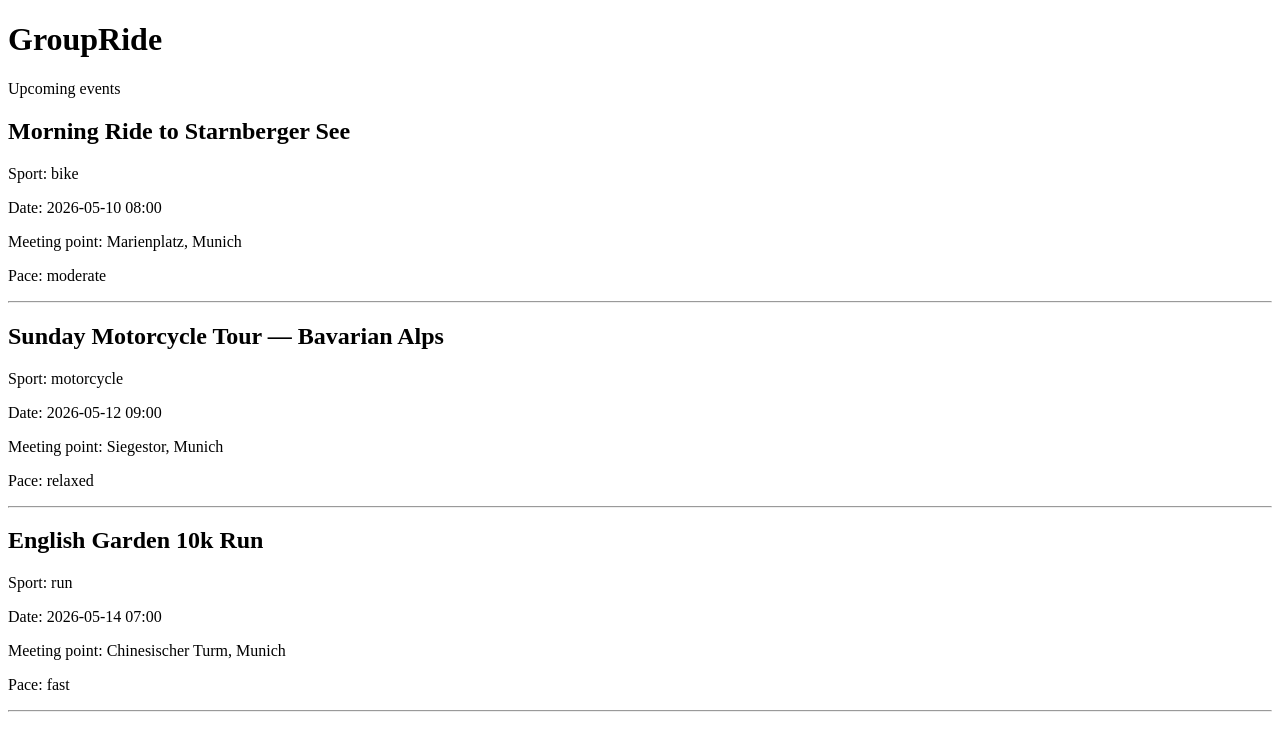
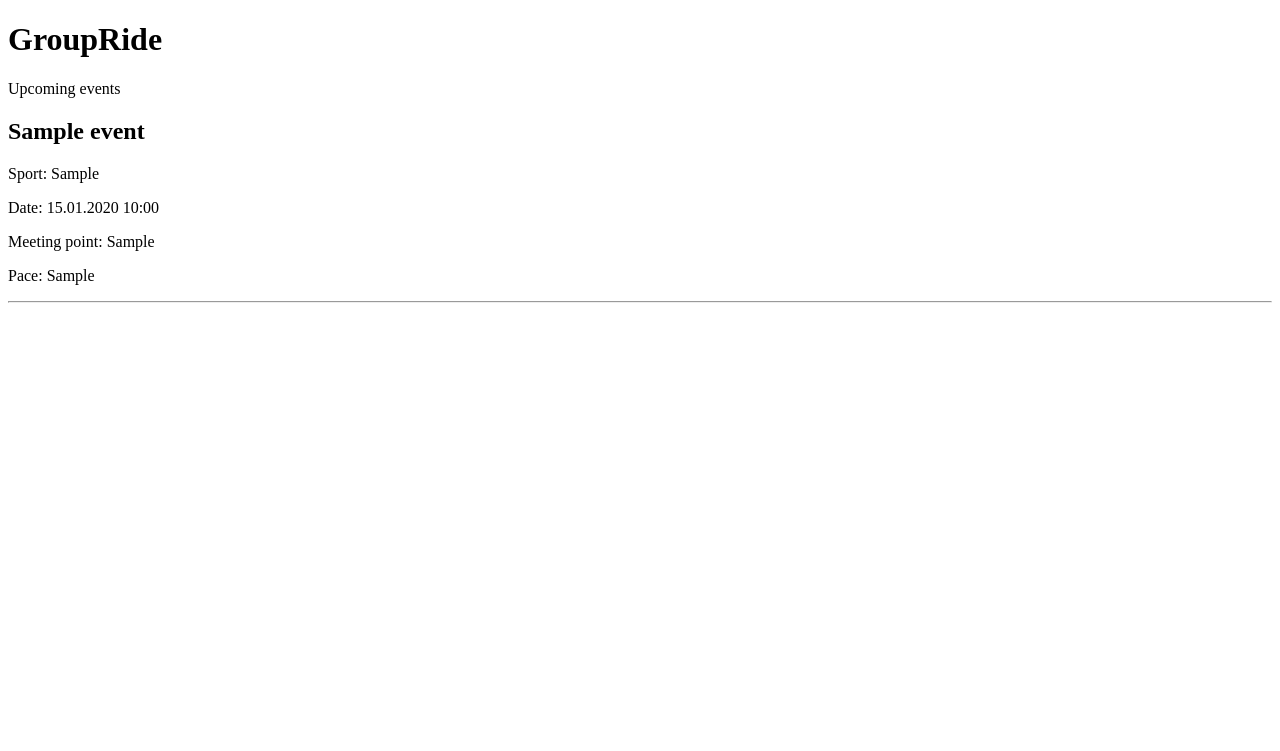
Before and after one commit to khang2906/Goele, a FastAPI app: page / in a window 1280 px wide. Shown: the top 751 px of the page. Run offline with FastAPI, Linux system fonts and the light colour scheme; tables that the repository leaves empty hold one stand-in row (values such as "Sample post").

Commit message:
add SQLite database with SQLAlchemy Event model

```diff
--- /dev/null
+++ b/app/database.py
@@ -0,0 +1,23 @@
+from sqlalchemy import create_engine
+from sqlalchemy.orm import DeclarativeBase, sessionmaker
+
+SQLITE_URL = "sqlite:///groupride.db"
+
+# check_same_thread=False is required for SQLite because FastAPI uses a
+# thread pool — without this, SQLite would reject connections from non-creator threads
+engine = create_engine(SQLITE_URL, connect_args={"check_same_thread": False})
+
+SessionLocal = sessionmaker(bind=engine)
+
+
+class Base(DeclarativeBase):
+    pass
+
+
+def get_db():
+    """Yield a database session and guarantee it closes after the request."""
+    db = SessionLocal()
+    try:
+        yield db
+    finally:
+        db.close()
--- a/app/main.py
+++ b/app/main.py
@@ -1,44 +1,75 @@
-from fastapi import FastAPI, Request
+from contextlib import asynccontextmanager
+from datetime import datetime
+
+from fastapi import Depends, FastAPI, Request
 from fastapi.staticfiles import StaticFiles
 from fastapi.templating import Jinja2Templates
+from sqlalchemy.orm import Session
 
-app = FastAPI()
+from app.database import Base, SessionLocal, engine, get_db
+from app.models import Event
 
-# Serve files from /static (CSS, images, JS) at the URL path /static
+
+def seed_events() -> None:
+    """Add placeholder events if the database is empty."""
+    db = SessionLocal()
+    try:
+        if db.query(Event).count() > 0:
+            return
+        db.add_all([
+            Event(
+                sport="bike",
+                title="Morning Ride to Starnberger See",
+                date=datetime(2026, 5, 10, 8, 0),
+                meeting_point="Marienplatz, Munich",
+                description="A relaxed morning ride along the Isar to Starnberger See.",
+                pace="moderate",
+                max_participants=10,
+            ),
+            Event(
+                sport="motorcycle",
+                title="Sunday Motorcycle Tour — Bavarian Alps",
+                date=datetime(2026, 5, 12, 9, 0),
+                meeting_point="Siegestor, Munich",
+                description="Scenic tour through the foothills of the Alps.",
+                pace="relaxed",
+                max_participants=8,
+            ),
+            Event(
+                sport="run",
+                title="English Garden 10k Run",
+                date=datetime(2026, 5, 14, 7, 0),
+                meeting_point="Chinesischer Turm, Munich",
+                description="A brisk 10k loop around the English Garden.",
+                pace="fast",
+                max_participants=15,
+            ),
+        ])
+        db.commit()
+    finally:
+        db.close()
+
+
+@asynccontextmanager
+async def lifespan(app: FastAPI):
+    # Runs once on startup: create tables if they don't exist, then seed
+    Base.metadata.create_all(bind=engine)
+    seed_events()
+    yield  # server runs here; anything after yield runs on shutdown
+
+
+app = FastAPI(lifespan=lifespan)
+
 app.mount("/static", StaticFiles(directory="static"), name="static")
 
 templates = Jinja2Templates(directory="app/templates")
 
-# Hardcoded placeholder events — will be replaced by DB queries later
-FAKE_EVENTS = [
-    {
-        "title": "Morning Ride to Starnberger See",
-        "sport": "bike",
-        "date": "2026-05-10 08:00",
-        "meeting_point": "Marienplatz, Munich",
-        "pace": "moderate",
-    },
-    {
-        "title": "Sunday Motorcycle Tour — Bavarian Alps",
-        "sport": "motorcycle",
-        "date": "2026-05-12 09:00",
-        "meeting_point": "Siegestor, Munich",
-        "pace": "relaxed",
-    },
-    {
-        "title": "English Garden 10k Run",
-        "sport": "run",
-        "date": "2026-05-14 07:00",
-        "meeting_point": "Chinesischer Turm, Munich",
-        "pace": "fast",
-    },
-]
-
 
 @app.get("/")
-async def index(request: Request):
-    """Render the homepage with a list of upcoming events."""
+async def index(request: Request, db: Session = Depends(get_db)):
+    """Render the homepage with upcoming events ordered by date."""
+    events = db.query(Event).order_by(Event.date).all()
     return templates.TemplateResponse(
         "index.html",
-        {"request": request, "events": FAKE_EVENTS},
+        {"request": request, "events": events},
     )
--- a/app/templates/index.html
+++ b/app/templates/index.html
@@ -13,7 +13,7 @@
     <div>
         <h2>{{ event.title }}</h2>
         <p>Sport: {{ event.sport }}</p>
-        <p>Date: {{ event.date }}</p>
+        <p>Date: {{ event.date.strftime("%d.%m.%Y %H:%M") }}</p>
         <p>Meeting point: {{ event.meeting_point }}</p>
         <p>Pace: {{ event.pace }}</p>
     </div>
```
Also changed, not shown: TODO.md (added, +22 -0 lines), app/models.py (added, +20 -0 lines).
